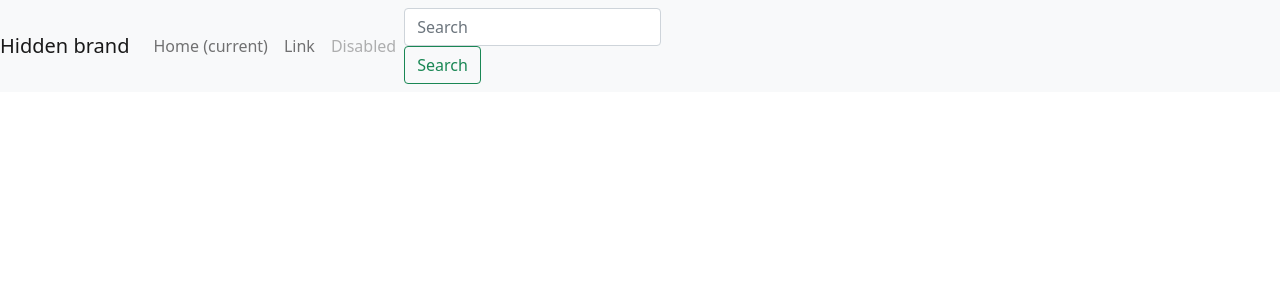
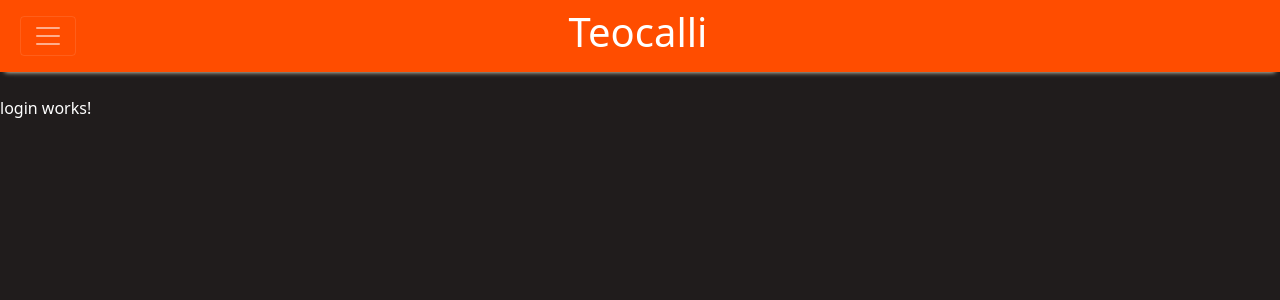
Before and after one commit to Angelmarcat/teocalliClient, an Angular app: page /login in a window 1280 px wide. Shown: the top 300 px of the page. Built offline with nearby package versions, Linux system fonts and the light colour scheme.

Commit message:
navbar and routing

```diff
--- a/src/app/app.component.html
+++ b/src/app/app.component.html
@@ -1 +1,2 @@
 <app-navbar></app-navbar>
+<router-outlet></router-outlet>
--- a/src/app/navbar/navbar.component.css
+++ b/src/app/navbar/navbar.component.css
@@ -0,0 +1,47 @@
+.sombra {
+    box-shadow: 0px 5px 5px -5px cornsilk
+}
+
+.orangeHead {
+    background-color: #FF4D00 !important;
+    color: white;
+}
+
+.leftHead {
+    margin-left: 1em;
+}
+
+.logoName {
+    position: relative;
+    margin-left: auto;
+    margin-right: auto;
+    right: 2.5em;
+
+}
+
+.btn-menuHead {
+    list-style: none;
+    border-color: white;
+    border-radius: 50px;
+    background-color: black;
+    align-items: center;
+    text-align: center;
+    color: white;
+    font-family: sans-serif;
+    width: fit-content;
+    padding: .4em 2em .4em 2em;
+    margin-bottom: 1em;
+    display: inline;
+    margin-left: 1em;
+    /* box-shadow: 0px 10px 50px -5px black; */
+
+}
+
+div > div > div > div > ul :hover {
+    background-color: #3f3f3f;
+}
+
+.btn-activado {
+    background-color: white;
+    color: black;
+}
--- a/src/app/navbar/navbar.component.html
+++ b/src/app/navbar/navbar.component.html
@@ -1,23 +1,36 @@
-<nav class="navbar navbar-expand-lg navbar-light bg-light">
-  <button class="navbar-toggler" type="button" data-toggle="collapse" data-target="#navbarTogglerDemo01" aria-controls="navbarTogglerDemo01" aria-expanded="false" aria-label="Toggle navigation">
+  <div class="sombra">
+    <nav class="navbar navbar-dark orangeHead">
+      <div>
+        <button class="navbar-toggler leftHead" type="button" data-toggle="collapse" data-target="#navbarToggleExternalContent" aria-controls="navbarToggleExternalContent" aria-expanded="false" aria-label="Toggle navigation">
           <span class="navbar-toggler-icon"></span>
         </button>
-  <div class="collapse navbar-collapse" id="navbarTogglerDemo01">
-    <a class="navbar-brand" href="#">Hidden brand</a>
-    <ul class="navbar-nav mr-auto mt-2 mt-lg-0">
-      <li class="nav-item active">
-        <a class="nav-link" href="#">Home <span class="sr-only">(current)</span></a>
+      </div>
+      <div class="logoName">
+        <h1>Teocalli</h1>
+      </div>
+    </nav>
+  </div>
+
+  <div class="pos-f-t sombra">
+    <div class="collapse" id="navbarToggleExternalContent">
+      <div class="orangeHead p-4">
+        <div>
+          <ul>
+            <li routerLink="home" routerLinkActive="btn-activado" class="btn-menuHead">
+              Home
             </li>
-      <li class="nav-item">
-        <a class="nav-link" href="#">Link</a>
+            <li routerLink="myProfile" routerLinkActive="btn-activado" class="btn-menuHead">
+              Mi Perfil
             </li>
-      <li class="nav-item">
-        <a class="nav-link disabled" href="#">Disabled</a>
+            <li routerLink="myAccommodation" routerLinkActive="btn-activado" class="btn-menuHead">
+              Mi Departamento
+            </li>
+            <li routerLink="lodgings" routerLinkActive="btn-activado" class="btn-menuHead">
+              Buscar Departamentos
             </li>
           </ul>
-    <form class="form-inline my-2 my-lg-0">
-      <input class="form-control mr-sm-2" type="search" placeholder="Search" aria-label="Search">
-      <button class="btn btn-outline-success my-2 my-sm-0" type="submit">Search</button>
-    </form>
         </div>
-</nav>
+      </div>
+    </div>
+</div>
+<br>
--- a/src/styles.css
+++ b/src/styles.css
@@ -1 +1,5 @@
 /* You can add global styles to this file, and also import other style files */
+body {
+    background-color: #201C1C;
+    color: white;
+}
```
Lines whose indentation alone changed are shown as unchanged.
